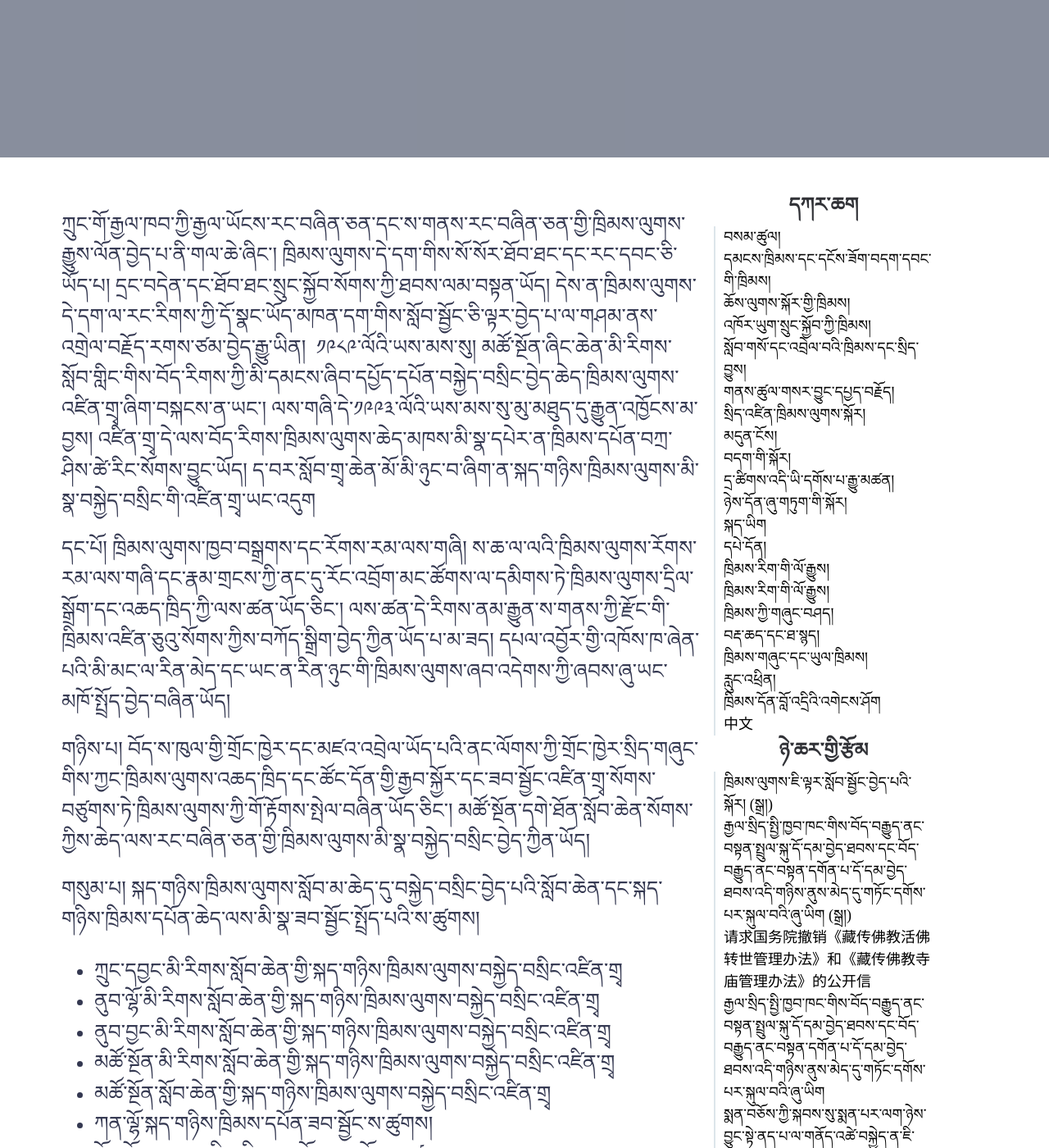
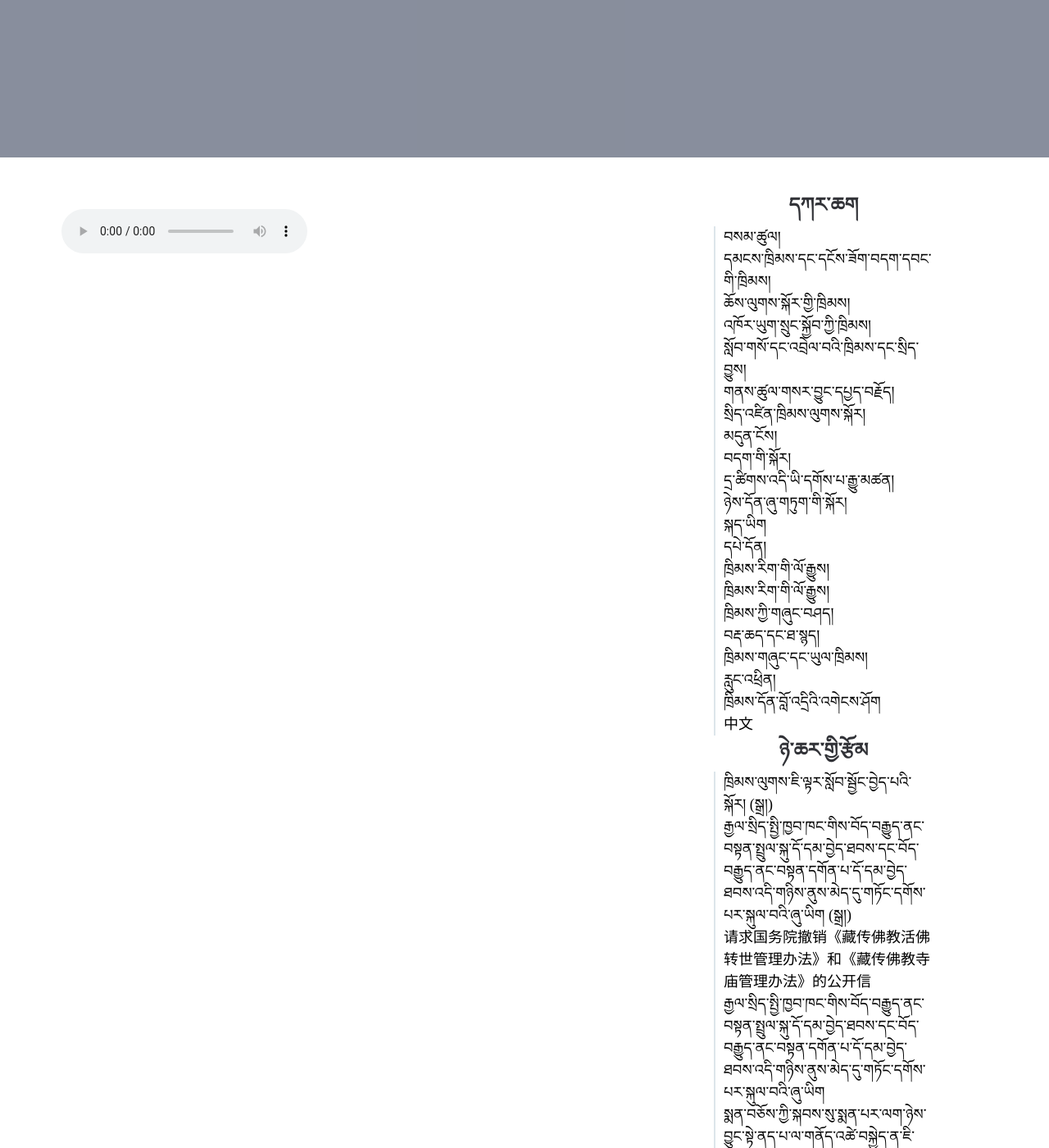
Before and after one commit to trim-leng/trim-leng.github.io, a Jekyll site: the page built from _posts/2024-07-15-studylaw.md, in a window 1280 px wide and 1400 px high, scrolled down 320 px. Shown: the whole window at 82% size. Built offline with Jekyll 4.4.1, drawn with Linux system fonts in a browser that asks for light colours; some web fonts are replaced; some of the changed text lies outside the part shown.

Commit message:
TinaCMS content update

```diff
--- a/_posts/2024-07-15-studylaw.md
+++ b/_posts/2024-07-15-studylaw.md
@@ -5,6 +5,7 @@ layout: post
 categories: ཁྲིམས་བཟོའི་སྐོར།
 ---
 
+<audio controls> <source src="https://media-trimleng.s3.amazonaws.com/assets/audio/studylaw.mp3" type="audio/mpeg">
 ཀྲུང་གོ་རྒྱལ་ཁབ་ཀྱི་རྒྱལ་ཡོངས་རང་བཞིན་ཅན་དང་ས་གནས་རང་བཞིན་ཅན་གྱི་ཁྲིམས་ལུགས་རྒྱུས་ལོན་བྱེད་པ་ནི་གལ་ཆེ་ཞིང་། ཁྲིམས་ལུགས་དེ་དག་གིས་སོ་སོར་ཐོབ་ཐང་དང་རང་དབང་ཅི་ཡོད་པ། དྲང་བདེན་དང་ཐོབ་ཐང་སྲུང་སྐྱོབ་སོགས་ཀྱི་ཐབས་ལམ་བསྟན་ཡོད། དེས་ན་ཁྲིམས་ལུགས་དེ་དག་ལ་རང་རིགས་ཀྱི་དོ་སྣང་ཡོད་མཁན་དག་གིས་སློབ་སྦྱོང་ཅི་ལྟར་བྱེད་པ་ལ་གཤམ་ནས་འགྲེལ་བརྗོད་རགས་ཙམ་བྱེད་རྒྱུ་ཡིན།  ༡༩༨༩་ལོའི་ཡས་མས་སུ། མཚོ་སྔོན་ཞིང་ཆེན་མི་རིགས་སློབ་གླིང་གིས་བོད་རིགས་ཀྱི་མི་དམངས་ཞིབ་དཔྱོད་དཔོན་བསྐྱེད་བསྲིང་བྱེད་ཆེད་ཁྲིམས་ལུགས་འཛིན་གྲྭ་ཞིག་བསྐངས་ན་ཡང་། ལས་གཞི་དེ་༡༩༩༣་ལོའི་ཡས་མས་སུ་མུ་མཐུད་དུ་རྒྱུན་འཁྱོངས་མ་བྱས། འཛིན་གྲྭ་དེ་ལས་བོད་རིགས་ཁྲིམས་ལུགས་ཆེད་མཁས་མི་སྣ་དཔེར་ན་ཁྲིམས་དཔོན་བཀྲ་ཤིས་ཚེ་རིང་སོགས་བྱུང་ཡོད། ད་བར་སློབ་གྲྭ་ཆེན་མོ་མི་ཉུང་བ་ཞིག་ན་སྐད་གཉིས་ཁྲིམས་ལུགས་མི་སྣ་བསྐྱེད་བསྲིང་གི་འཛིན་གྲྭ་ཡང་འདུག
 
 དང་པོ། ཁྲིམས་ལུགས་ཁྱབ་བསྒྲགས་དང་རོགས་རམ་ལས་གཞི། ས་ཆ་ལ་ལའི་ཁྲིམས་ལུགས་རོགས་རམ་ལས་གཞི་དང་རྣམ་གྲངས་ཀྱི་ནང་དུ་རོང་འབྲོག་མང་ཚོགས་ལ་དམིགས་ཏེ་ཁྲིམས་ལུགས་དྲིལ་སྒྲོག་དང་འཆད་ཁྲིད་ཀྱི་ལས་ཚན་ཡོད་ཅིང་། ལས་ཚན་དེ་རིགས་ནམ་རྒྱུན་ས་གནས་ཀྱི་རྫོང་གི་ཁྲིམས་འཛིན་ཅུའུ་སོགས་ཀྱིས་བཀོད་སྒྲིག་བྱེད་ཀྱིན་ཡོད་པ་མ་ཟད། དཔལ་འབྱོར་གྱི་འཁོས་ཁ་ཞེན་པའི་མི་མང་ལ་རིན་མེད་དང་ཡང་ན་རིན་ཉུང་གི་ཁྲིམས་ལུགས་ཞབ་འདེགས་ཀྱི་ཞབས་ཞུ་ཡང་མཁོ་སྤྲོད་བྱེད་བཞིན་ཡོད།
```
